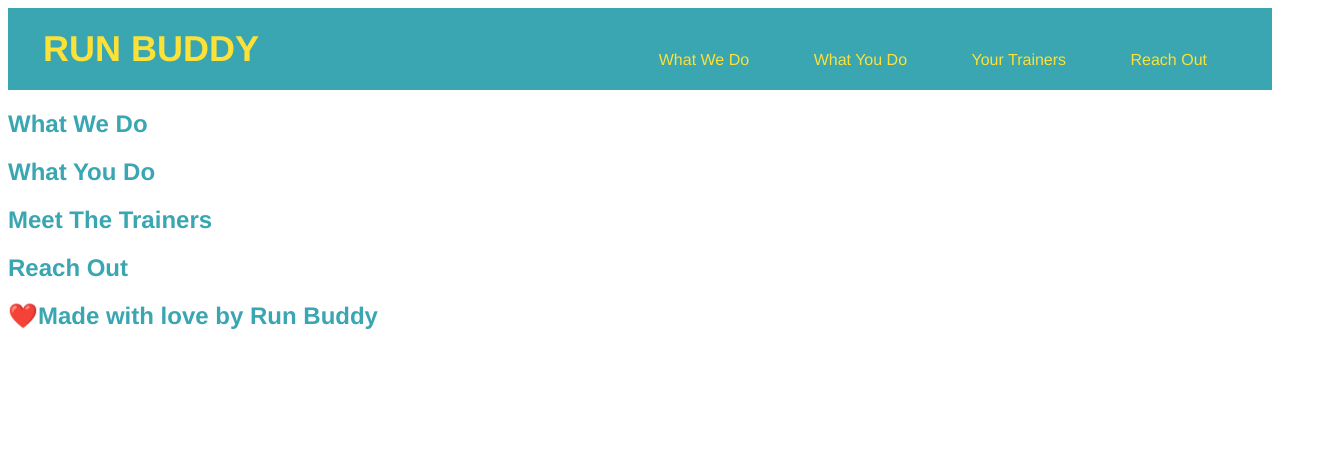
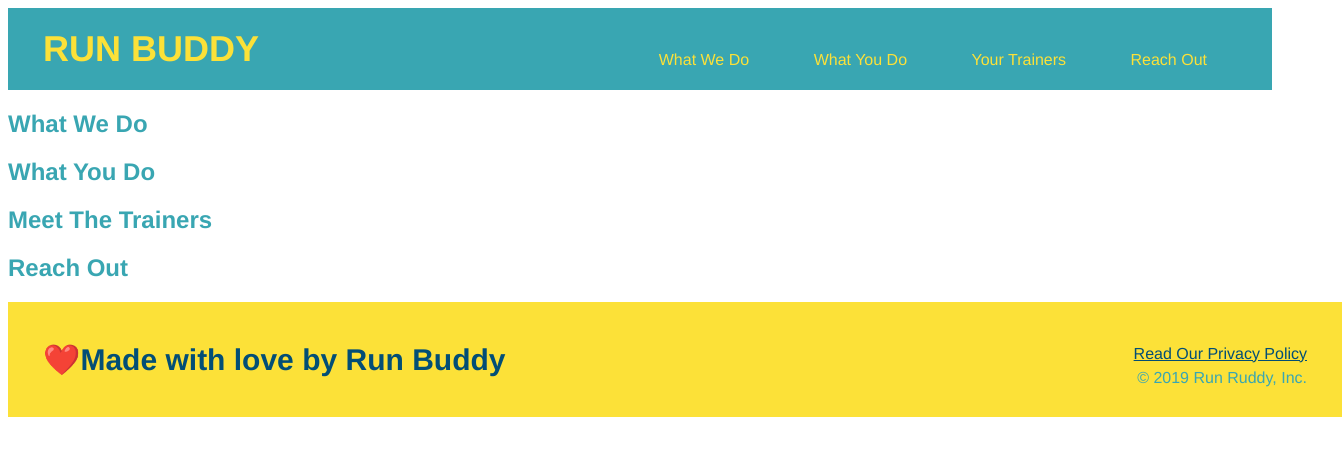
Before and after one commit to ebodabebo/run-buddy, a plain HTML site: page index.html in a window 1280 px wide. Shown: the whole page, 1342 px wide, since content can reach past the window. Drawn offline with Linux system fonts and the light colour scheme.

Commit message:
CSS Style Sheet Changes

```diff
--- a/assets/css/style.css
+++ b/assets/css/style.css
@@ -2,6 +2,7 @@ style.css
 * {
   margin: 0;
   padding: 0;
+  box-sizing: border-box;
 }
 body {
   /*more on this crazy alphanumerical value in a minute! */
@@ -48,3 +49,26 @@ header h1 {
   margin: 0;
   display: inline;
 }
+
+footer {
+  background: #fce138;
+  width: 100%;
+  padding: 40px 35px;
+}
+
+footer h2 {
+  display: inline;
+  color: #024e76;
+  font-size: 30px;
+  margin: 0;
+}
+
+footer div {
+  float: right;
+  line-height: 1.5;
+  text-align: right;
+}
+
+footer a {
+  color: #024e76;
+}
--- a/index.html
+++ b/index.html
@@ -59,6 +59,10 @@
     <!-- footer -->
     <footer>
         <h2>❤️Made with love by Run Buddy</h2>
+    <div>
+        <a href="#">Read Our Privacy Policy</a><br />
+        &copy; 2019 Run Ruddy, Inc.
+    </div>
     </footer>
 
 </html>
```
